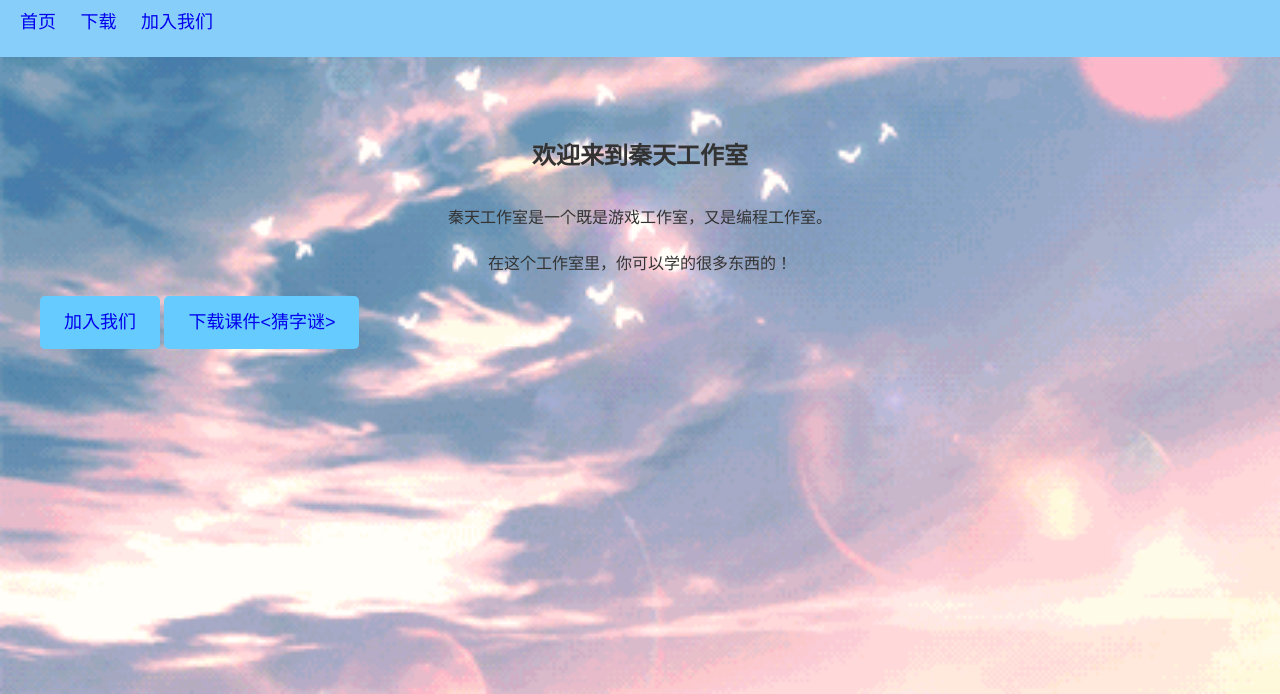
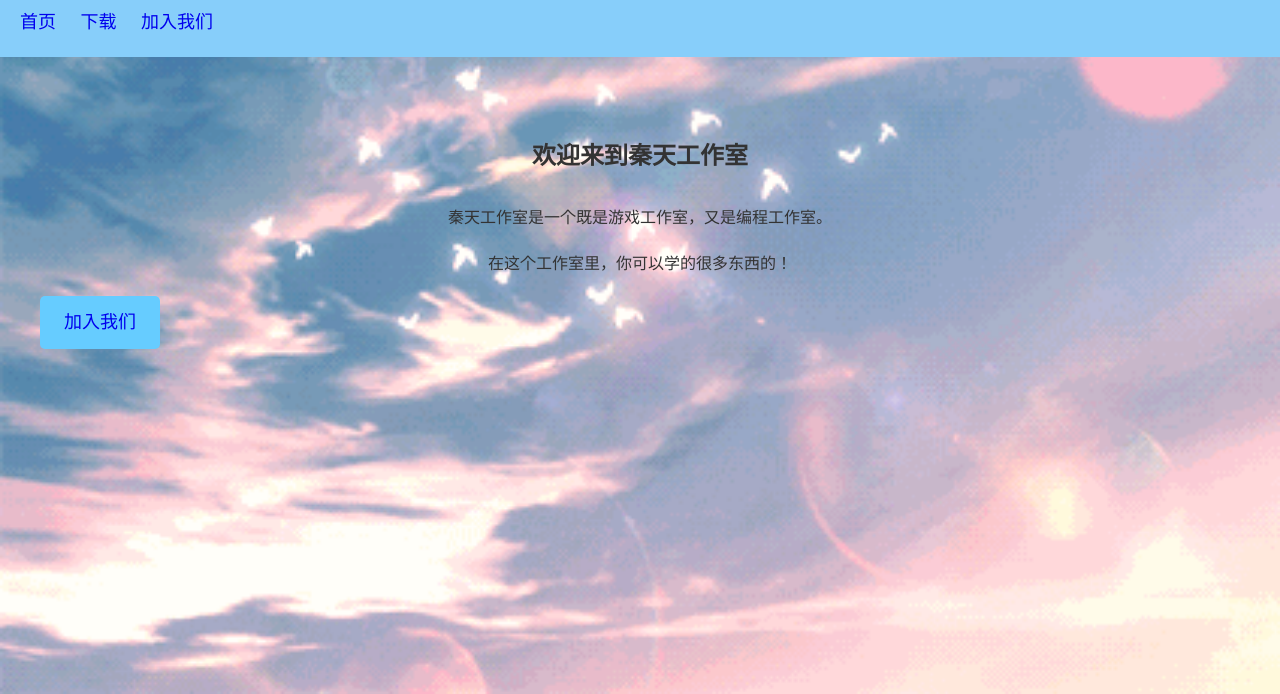
Before and after one commit to QTGZS/qtgzs.github.io, a plain HTML site: page index.html in a window 1280 px wide. Shown: the part 106-800 px from the top of the page. Drawn offline with Linux system fonts and the light colour scheme.

Commit message:
Update index.html

```diff
--- a/index.html
+++ b/index.html
@@ -34,5 +34,4 @@
     <p>秦天工作室是一个既是游戏工作室，又是编程工作室。</p>
         <p>在这个工作室里，你可以学的很多东西的！</p>
     <a href="jrwm.html" class="cta-button">加入我们</a>
-	<a href="https://qtgzs.github.io/五(6)班猜字谜活动.enbx" class="cta-button">下载课件<猜字谜></a>
 </section>
```
